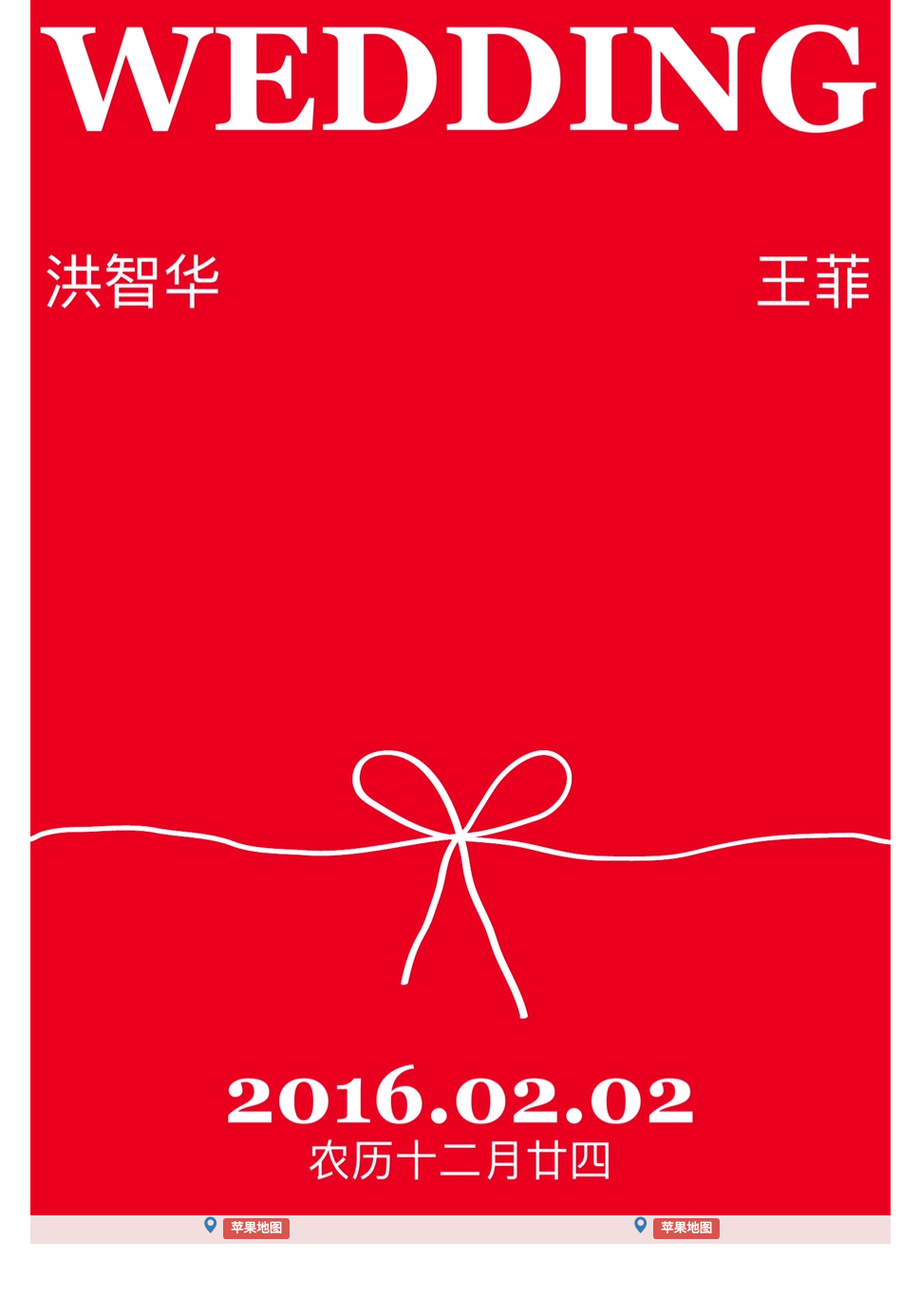
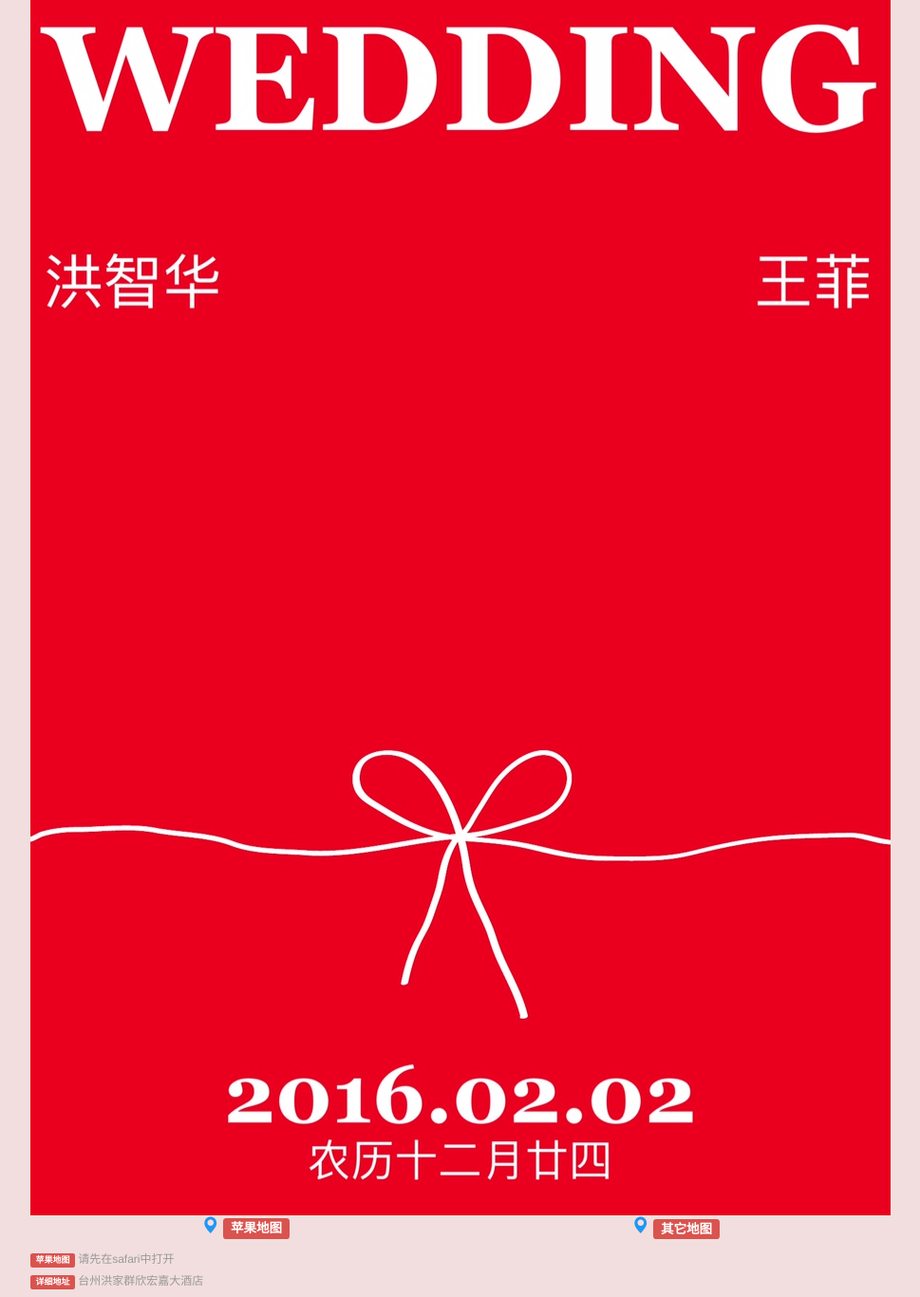
Before and after one commit to RockHong/rockhong.github.com, a Jekyll site: the page p/invite.html, which Jekyll copies as it is, in a window 1280 px wide. Shown: the whole page at 95% size, without its empty margins (155-1124 px from the left). Built offline with Jekyll 4.4.1, drawn with Linux system fonts in a browser that asks for light colours; before the commit the page ends 1315 px from its top, so only the background shows below that.

Commit message:
refine page

```diff
--- a/p/css/invite.css
+++ b/p/css/invite.css
@@ -5,8 +5,12 @@
  * http://www.dtelepathy.com/blog/inspiration/beautiful-color-palettes-for-your-next-web-project
 */
 
+body {
+  background-color: #f2dede;
+}
+
 div.big-bg {
-    padding: 0;
+  padding: 0;
 }
 
 .map-link {
@@ -27,3 +31,15 @@
 .mg0 {
   margin: 0;
 }
+
+.glyphicon-map-marker {
+  color: #2196F3;
+}
+
+.tips {
+  padding-left: 15px;
+}
+
+.tips h6 {
+  color: #999;
+}
--- a/p/invite.html
+++ b/p/invite.html
@@ -40,12 +40,24 @@
                                 </a>
                             </div> <!-- map-link -->
                             <div class="col-md-6 col-xs-6 col-sm-6 col-lg-6 text-center map-link">
-                                <a href="http://maps.apple.com/maps?q=28.603361,121.416820&sll=28.603361,121.416820&sspn=0.003772,0.006949&t=h">
+                            <div class="btn-group ">
+                                <span class="dropdown-toggle" data-toggle="dropdown" aria-haspopup="true" aria-expanded="false">
                                     <span class="glyphicon glyphicon-map-marker" aria-hidden="true"></span>
-                                    <span class="label label-danger">苹果地图</span>
-                                </a>
-                            </div> <!-- map-link -->
+                                    <span class="label label-danger">其它地图</span>
+                                </span>
+                                <ul class="dropdown-menu">
+                                    <li><a href="http://l.map.qq.com/11649149985?m">腾讯地图</a></li>
+                                    <li><a href="http://f.amap.com/07BVT9">高德地图</a></li>
+                                    <li><a href="http://j.map.baidu.com/ZHnXb">百度地图</a></li>
+                                </ul>
+                            </div>
+                            </div>  <!--map-link -->
                         </div> <!-- map row -->
+
+                        <div class="row text-left tips">
+                            <h6><span class="label label-danger">苹果地图</span> 请先在safari中打开</h6>
+                            <h6><span class="label label-danger">详细地址</span> 台州洪家群欣宏嘉大酒店 </h6>
+                        </div>
                     </div> <!-- wrapper -->
                 </div>
             </div>
```
